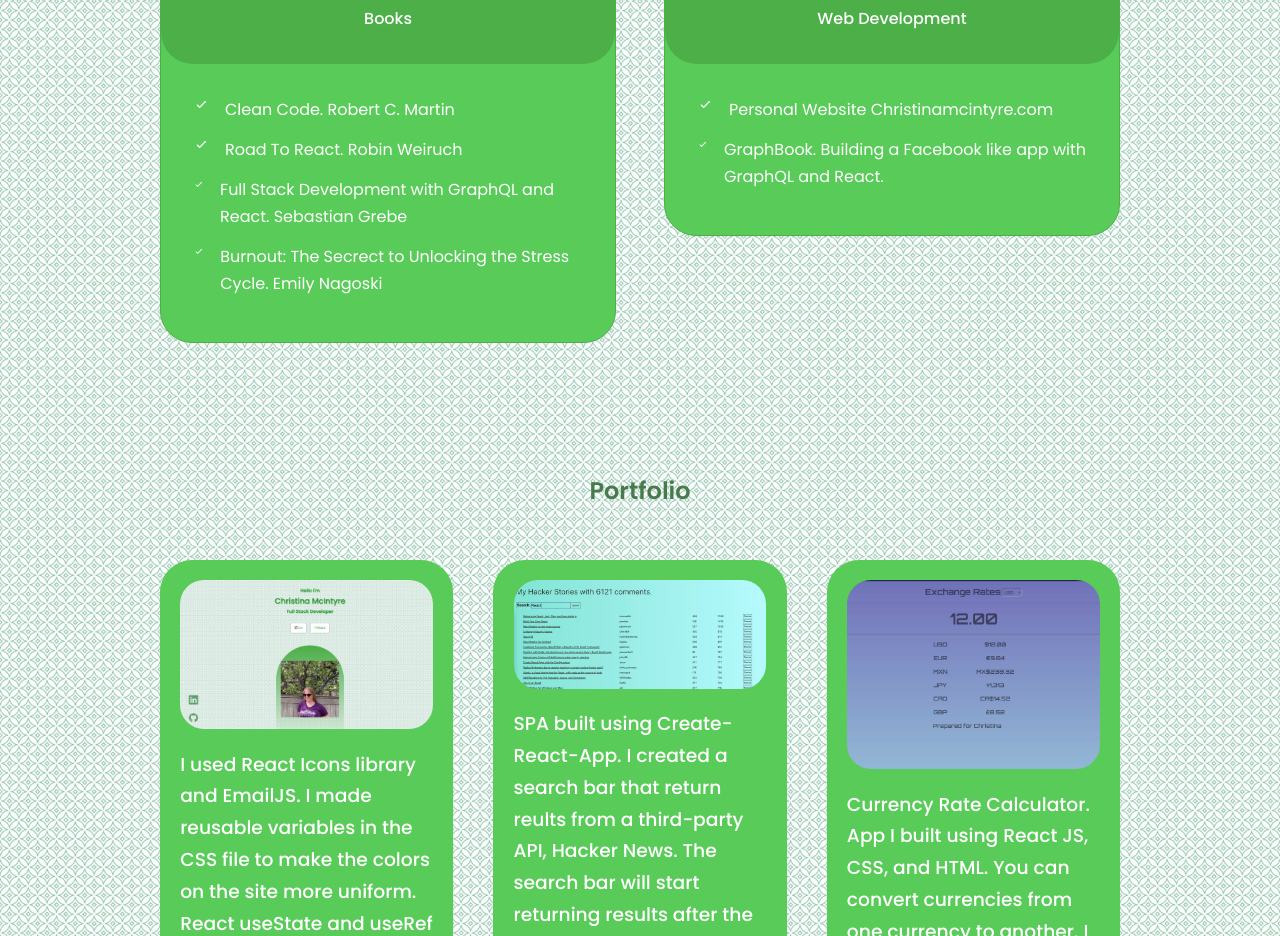
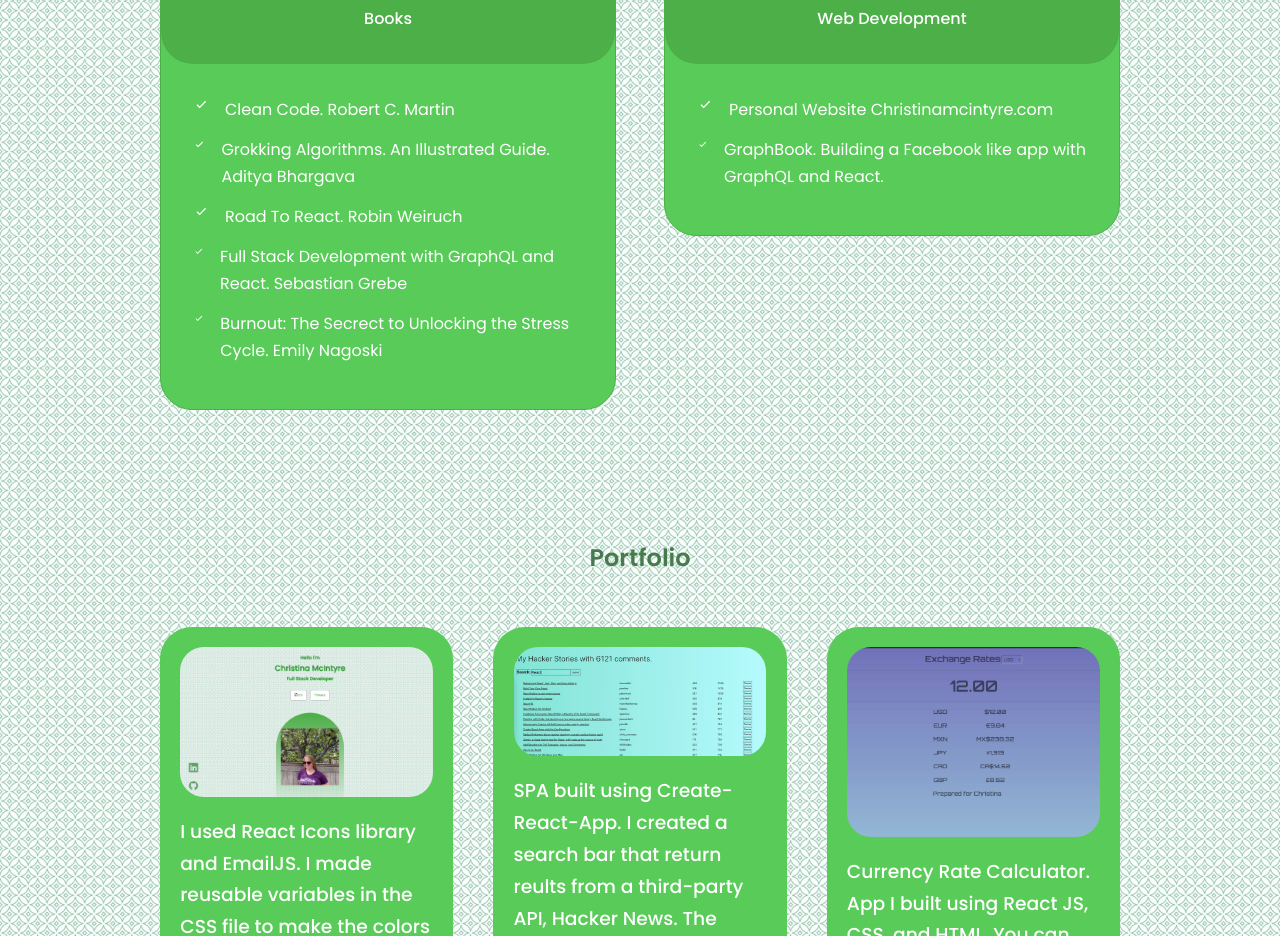
Before and after one commit to christinamcintyre1/react-portfolio-website, a React (Create React App) app: page / in a window 1280 px wide. Shown: the part 3020-3956 px from the top of the page. Built offline with nearby package versions, Linux system fonts and the light colour scheme.

Commit message:
added book to section

```diff
--- a/src/components/currentwork/Currentwork.jsx
+++ b/src/components/currentwork/Currentwork.jsx
@@ -18,6 +18,10 @@ const Currentwork = () => {
                 <li>
                         <BiCheck className='current__list-icon'/>
                         <p>Clean Code. Robert C. Martin</p>
+                        </li>
+                        <li>
+                        <BiCheck className='current__list-icon'/>
+                        <p>Grokking Algorithms. An Illustrated Guide. Aditya Bhargava</p>
                         </li>
                         <li>
                         <BiCheck className='current__list-icon'/>
```
